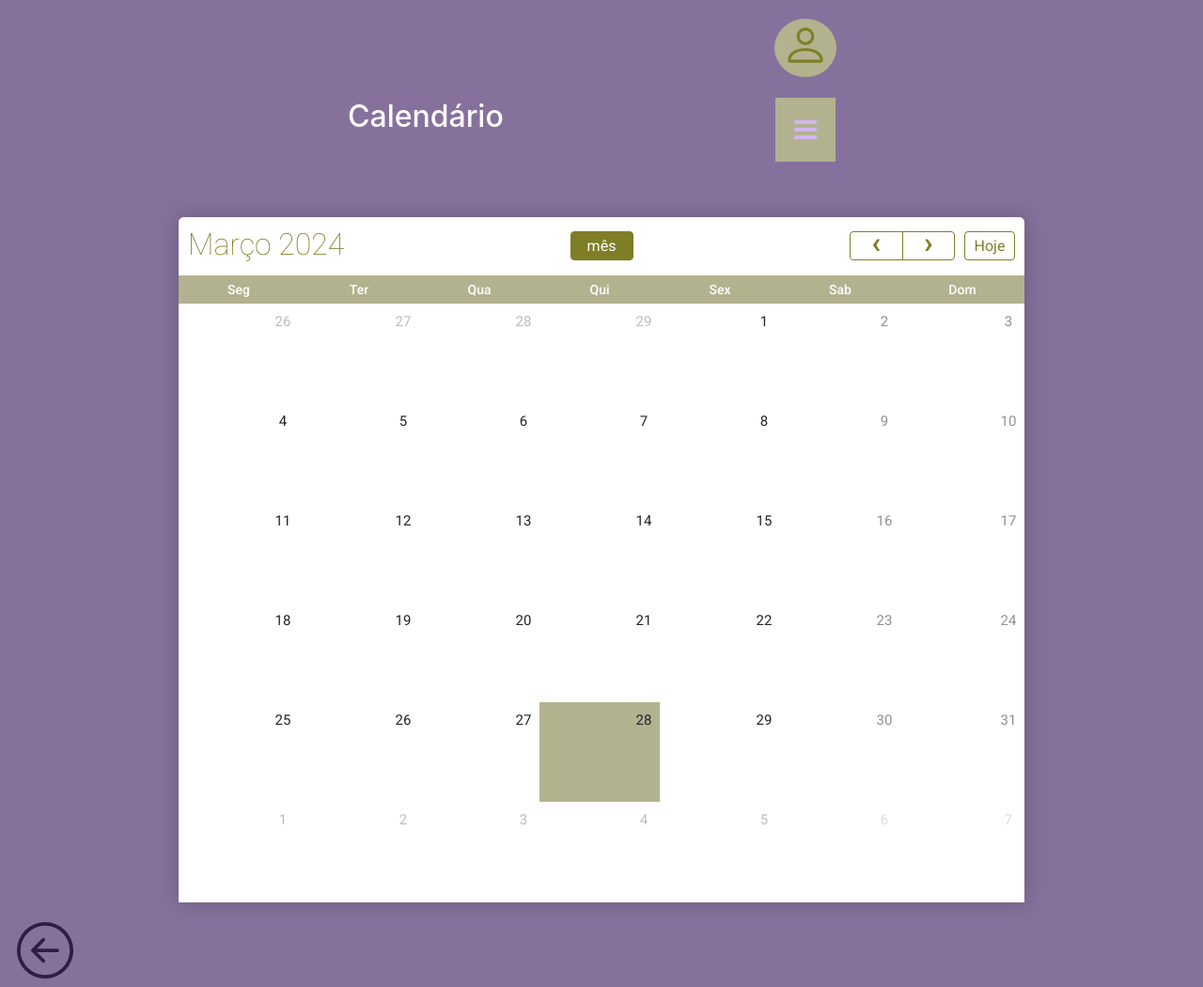
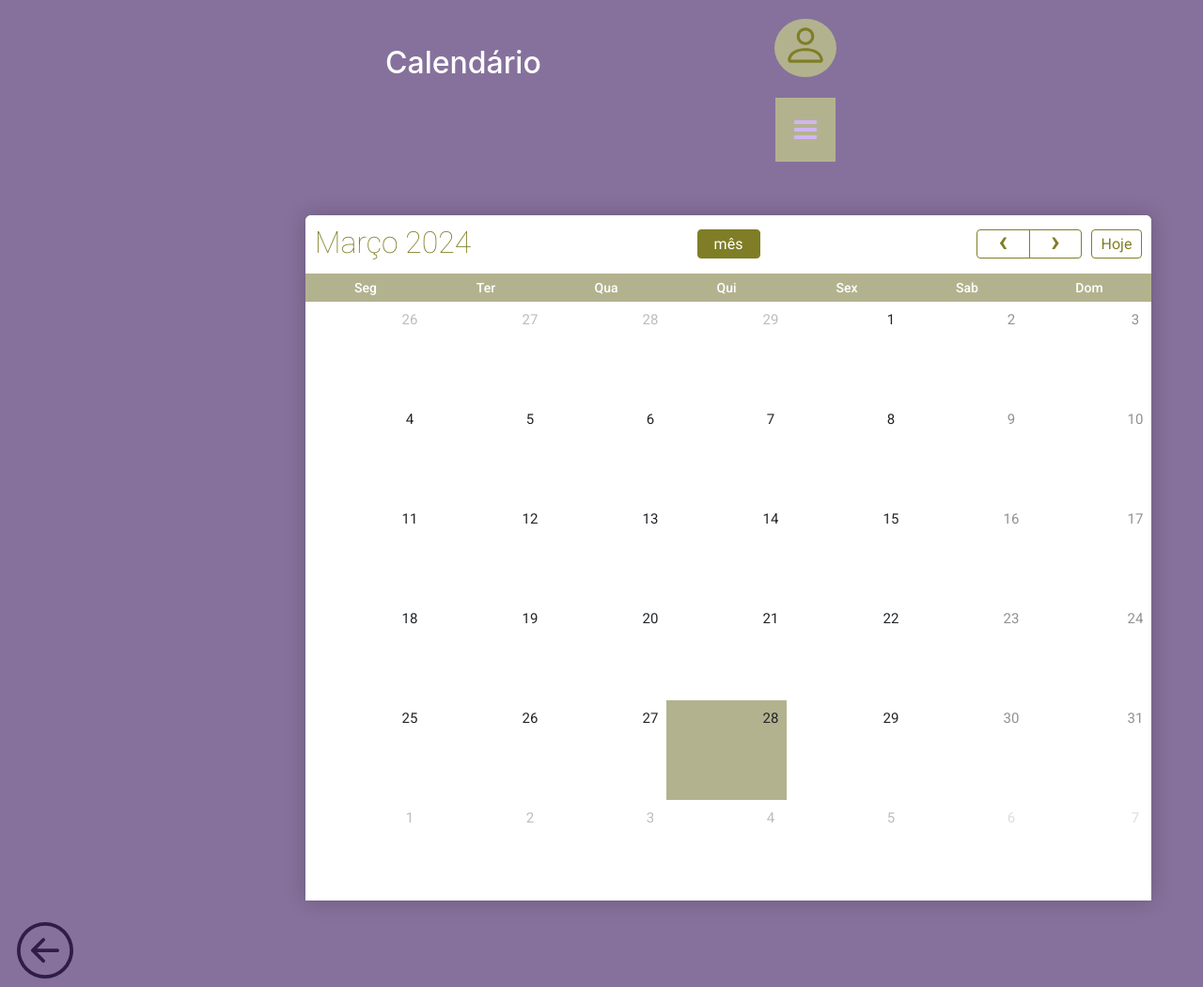
Before and after one commit to Devaneiosdarita/Happyday, a Flask app: page /calendariopadrao in a window 1280 px wide; the page is wider, and only the part inside the window is pictured. Shown: that part at 94% size. Run offline with Flask 3, Linux system fonts and the light colour scheme; the visitor is signed in with stand-in values (Sample User, id 1); data that the repository does not hold is empty; some libraries are stand-ins or nearby versions.

Commit message:
Corrigido o sytle do calendario lista e alinhamento do calendario padrao

```diff
--- a/src/templates/calendariopadrao.html
+++ b/src/templates/calendariopadrao.html
@@ -85,7 +85,7 @@
 
         #wrap {
 		    width: 1600px;
-		    margin: 0 auto;
+		    margin: -40px;
 		}
 
 	    #external-events {
@@ -172,31 +172,33 @@
     <div class="container">
         <div class="row">
 
-            <header style="margin-bottom: 5%;">
+            <header style="margin-bottom: 14%;">
                 <!-- Adicionando item menu -->
                 <div class="dropdown position-fixed-top-right" style="z-index: 1000;">
+
                     <div style="background-color: #B3B28F; padding: 3px; border-radius: 50%;">
                         <svg xmlns="http://www.w3.org/2000/svg" width="60" height="50" fill="#7F7E26" class="bi bi-person" viewBox="0 0 16 16">
                             <path d="M8 8a3 3 0 1 0 0-6 3 3 0 0 0 0 6m2-3a2 2 0 1 1-4 0 2 2 0 0 1 4 0m4 8c0 1-1 1-1 1H3s-1 0-1-1 1-4 6-4 6 3 6 4m-1-.004c-.001-.246-.154-.986-.832-1.664C11.516 10.68 10.289 10 8 10s-3.516.68-4.168 1.332c-.678.678-.83 1.418-.832 1.664z"/>
                         </svg>
                     </div>
+
                     <div class="dropdown-menu" aria-labelledby="dropdownMenuButton">
                         <a class="dropdown-item" href="/definicoes">Definições do utilizador</a>
                         <a class="dropdown-item" href="/apoioaocliente">Apoio ao utilizador</a>
                         <a class="dropdown-item" href="/logout">Logout</a>
                     </div>
-
                 </div>
 
                 <div class="dropdown position-fixed-top-right" style="top: 94px;right: 221px;">
                     <button id="myButton" class="custom-button">
-
                         <div style="background-color: #B3B28F;">
                             <i class="fa fa-bars" style="color: #D1B6F2;padding: 20px;font-size: 28px;"></i>
                         </div>
                     </button>
                 </div>
+
             </header>
+        </div>
     </div>
 
 
@@ -206,13 +208,12 @@
             </div>
 
 
-            <div id='wrap'style="margin-top: 80px;">
+            <div id='wrap'style="margin-top: 135px;">
 
                 <div id='calendar'></div>
 
                 <div style='clear:both'></div>
             </div>
-
 
             <div class="row mt-3 button-container">
                 <a href="main_page">
@@ -243,8 +244,8 @@
                 <td>
                     <p>
                         <form id="selecaoForm"></form>
-                        <a class="dropdown-item" href="#">Padrão: <input type="checkbox" id="modoPadrao" name="modo" value="padrao" /><br /></a>
-                        <a class="dropdown-item" href="#">Lista: <input type="checkbox" id="modoLista" name="modo" value="lista" /><br /></a>
+                        <a class="dropdown-item" href="#">Padrão: <input type="radio" id="modoPadrao" name="modo" value="padrao" /><br /></a>
+                        <a class="dropdown-item" href="#">Lista: <input type="radio" id="modoLista" name="modo" value="lista" /><br /></a>
                         <a class="dropdown-item" href="#">
                             <select id="grupoSelect" name="my_html_select_box">
                                 <option value="">Grupos</option> <!-- Opção padrão -->
```
Also changed, not shown: src/templates/calendariolista.html (+9 -16 lines). Lines whose indentation alone changed are shown as unchanged.
